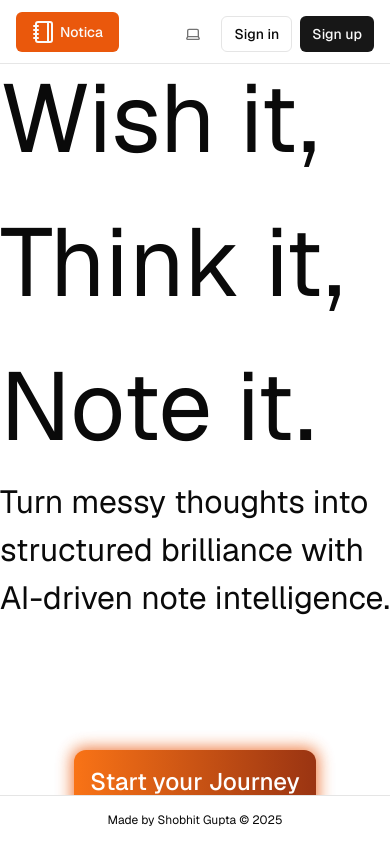
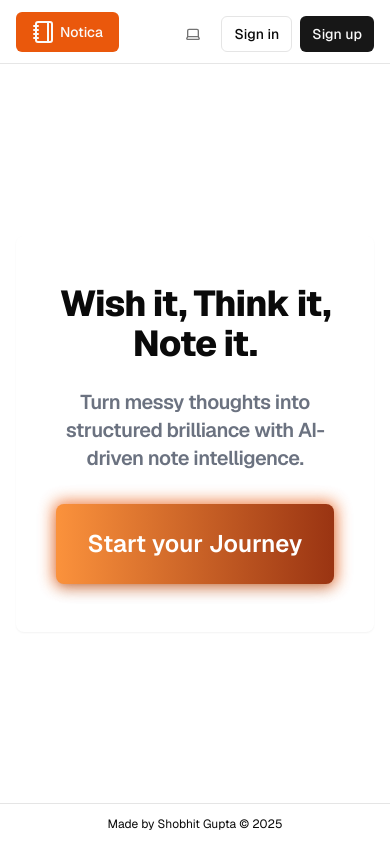
Before and after one commit to shobhitgupta2/notica, a Next.js app: page / in a window 390 px wide. Built offline with nearby package versions, Linux system fonts and the light colour scheme; no server answers.

Commit message:
better mobile responsiveness

```diff
--- a/app/home/page.tsx
+++ b/app/home/page.tsx
@@ -8,7 +8,6 @@ import { apiClient } from "@/utils/api-client";
 import { useSortState } from "@/hooks/sort";
 import { useFilterState } from "@/hooks/filter";
 import { filter, sort } from "@/types/types";
-import PageContainer from "@/components/containers/PageContainer";
 
 export default function HomePage() {
   const { data, isLoading } = useQuery({
@@ -32,7 +31,7 @@ export default function HomePage() {
   return (
     <>
       {!isLoading ? (
-        <div className="w-screen h-full flex flex-col">
+        <div className="w-full h-full flex flex-col">
           <CustomContainer />
           <NotesContainer>
             {filteredNotes.length > 0 ? (
@@ -48,11 +47,7 @@ export default function HomePage() {
                 />
               ))
             ) : (
-              <PageContainer>
-                <span className="text-3xl text-foreground">
-                  No notes yet...
-                </span>
-              </PageContainer>
+              <span className="text-3xl text-foreground">No notes yet...</span>
             )}
           </NotesContainer>
         </div>
--- a/app/layout.tsx
+++ b/app/layout.tsx
@@ -30,7 +30,7 @@ export default function RootLayout({
 }>) {
   return (
     <html lang="en" className={geistSans.className} suppressHydrationWarning>
-      <body className="bg-background text-foreground w-screen h-screen flex flex-col overflow-hidden">
+      <body className="bg-background text-foreground w-full h-screen flex flex-col overflow-x-hidden overflow-y-auto">
         <ThemeProvider
           attribute="class"
           defaultTheme="system"
@@ -44,7 +44,7 @@ export default function RootLayout({
               <HeaderAuth />
             </div>
           </nav>
-          <main className="w-screen flex-1 overflow-auto">
+          <main className="w-full flex-1 overflow-hidden">
             <div className="w-full h-full flex justify-center items-center">
               <TanstackProvider>
                 <StateProvider>{children}</StateProvider>
@@ -52,7 +52,7 @@ export default function RootLayout({
               </TanstackProvider>
             </div>
           </main>
-          <footer className="w-full flex items-center justify-center border-t text-center text-xs py-4">
+          <footer className="w-full flex items-center justify-center border-t text-center text-xs py-3">
             <p>Made by Shobhit Gupta © 2025</p>
           </footer>
         </ThemeProvider>
--- a/app/page.tsx
+++ b/app/page.tsx
@@ -1,18 +1,21 @@
-import PageContainer from "@/components/containers/PageContainer";
-import { Hero, HeroDescription, HeroTitle } from "@/components/text/Hero";
 import { GlowButton } from "@/components/buttons/GlowButton";
+import { Card } from "@/components/ui/card";
 
 export default async function Home() {
   return (
-    <PageContainer>
-      <div className="w-screen flex flex-col justify-center items-center">
-        <HeroTitle>Wish it, Think it, Note it.</HeroTitle>
-        <HeroDescription>
+    <div className="h-full w-full flex items-center justify-center p-4">
+      <Card className="max-w-4xl w-full text-center px-6 py-12 border-0 backdrop-blur-sm">
+        <h1 className="text-4xl md:text-5xl lg:text-6xl font-extrabold tracking-tight bg-clip-text ">
+          Wish it, Think it, Note it.
+        </h1>
+        <h2 className="mt-6 text-xl md:text-2xl lg:text-3xl font-semibold tracking-tight text-gray-500 max-w-3xl mx-auto">
           Turn messy thoughts into structured brilliance with AI-driven note
           intelligence.
-        </HeroDescription>
-      </div>
-      <GlowButton>Start your Journey</GlowButton>
-    </PageContainer>
+        </h2>
+        <div className="mt-8">
+          <GlowButton>Start your Journey</GlowButton>
+        </div>
+      </Card>
+    </div>
   );
 }
--- a/components/buttons/GlowButton.tsx
+++ b/components/buttons/GlowButton.tsx
@@ -8,16 +8,13 @@ export const GlowButton = ({
   className?: string;
 }) => {
   return (
-    <div className="relative group">
-      <div className="absolute -inset-0.5 bg-orange-600 rounded-[0.75rem] blur opacity-80 group-hover:opacity-100 transition duration-300" />
+    <div className="relative group inline-block">
+      <div className="absolute -inset-0.5 bg-orange-600 rounded-lg blur opacity-80 group-hover:opacity-100 transition duration-300" />
       <Button
-        className="relative p-4 h-fit text-2xl text-white rounded-[0.75rem]
-    bg-gradient-to-r from-orange-500 to-orange-800"
-        asChild
+        className="relative px-8 py-6 text-2xl font-semibold bg-gradient-to-r from-orange-400 to-orange-800 text-white rounded-lg shadow-lg h-fit w-full"
+        size="lg"
       >
-        <Link href="/home" className="w-full h-full">
-          {children}
-        </Link>
+        <Link href="/home">{children}</Link>
       </Button>
     </div>
   );
--- a/components/cards/NoteCard.tsx
+++ b/components/cards/NoteCard.tsx
@@ -55,7 +55,7 @@ export const NoteCard = ({
 
   return (
     <>
-      <Card className="min-w-80 max-w-80">
+      <Card className="w-full max-w-80">
         <CardHeader>
           <CardTitle className="flex flex-row justify-between text-xl ">
             <div className="truncate pr-4">{title}</div>
--- a/components/containers/CustomContainer.tsx
+++ b/components/containers/CustomContainer.tsx
@@ -4,18 +4,36 @@ import { AddNote } from "@/components/modals/AddNote";
 
 export const CustomContainer = () => {
   return (
-    <div className="w-screen h-[10%] flex flex-row justify-between items-center p-4 border-b border-b-foreground/10 text-neutral-400">
-      <div className="flex flex-row gap-8">
-        <div className="flex flex-row items-center gap-4 whitespace-nowrap text-foreground">
-          Filter By
-          <ColorFilterSelect />
+    <div className="w-full border-b border-b-foreground/10 text-neutral-400">
+      {/* Mobile view - stacked but maintaining left-right */}
+      <div className="sm:hidden p-4 space-y-3">
+        <div className="flex justify-between items-center w-full">
+          <div className="flex items-center gap-2 text-foreground">
+            Filter By
+            <ColorFilterSelect />
+          </div>
+          <AddNote />
         </div>
-        <div className="flex flex-row items-center gap-4 whitespace-nowrap text-foreground">
+        <div className="flex items-center gap-2 text-foreground">
           Sort By
           <SortSelect />
         </div>
       </div>
-      <AddNote />
+
+      {/* Desktop view - original layout */}
+      <div className="hidden sm:flex flex-row justify-between items-center p-4">
+        <div className="flex flex-row gap-2 md:gap-8">
+          <div className="flex flex-row items-center gap-2 md:gap-4 whitespace-nowrap text-foreground">
+            Filter By
+            <ColorFilterSelect />
+          </div>
+          <div className="flex flex-row items-center gap-2 md:gap-4 whitespace-nowrap text-foreground">
+            Sort By
+            <SortSelect />
+          </div>
+        </div>
+        <AddNote />
+      </div>
     </div>
   );
 };
--- a/components/containers/NotesContainer.tsx
+++ b/components/containers/NotesContainer.tsx
@@ -4,7 +4,7 @@ interface NotesContainerProps {
 
 export const NotesContainer = ({ children }: NotesContainerProps) => {
   return (
-    <div className="w-screen grid grid-auto-fill items-start p-4 gap-x-16 gap-y-8 overflow-y-auto">
+    <div className="w-screen grid grid-auto-fill items-start p-4 gap-x-16 gap-y-8 overflow-y-auto place-items-center">
       {children}
     </div>
   );
--- a/components/containers/PageContainer.tsx
+++ /dev/null
@@ -1,11 +0,0 @@
-import { ReactNode } from "react";
-
-const PageContainer = ({ children }: { children: ReactNode }) => {
-  return (
-    <div className="w-screen flex flex-col items-center justify-center gap-32">
-      {children}
-    </div>
-  );
-};
-
-export default PageContainer;
--- a/components/text/Hero.tsx
+++ /dev/null
@@ -1,25 +0,0 @@
-interface HeroElementProps {
-  children: string;
-}
-
-interface HeroProps {
-  children: React.ReactNode;
-}
-
-export const HeroTitle = ({ children }: HeroElementProps) => {
-  return (
-    <h1 className="text-[6rem] bg-clip-text text-foreground select-none">
-      {children}
-    </h1>
-  );
-};
-
-export const HeroDescription = ({ children }: HeroElementProps) => {
-  return (
-    <h1 className="text-[2rem] text-foreground select-none">{children}</h1>
-  );
-};
-
-export const Hero = ({ children }: HeroProps) => {
-  return <div className="text-center pt-[4rem]">{children}</div>;
-};
```
